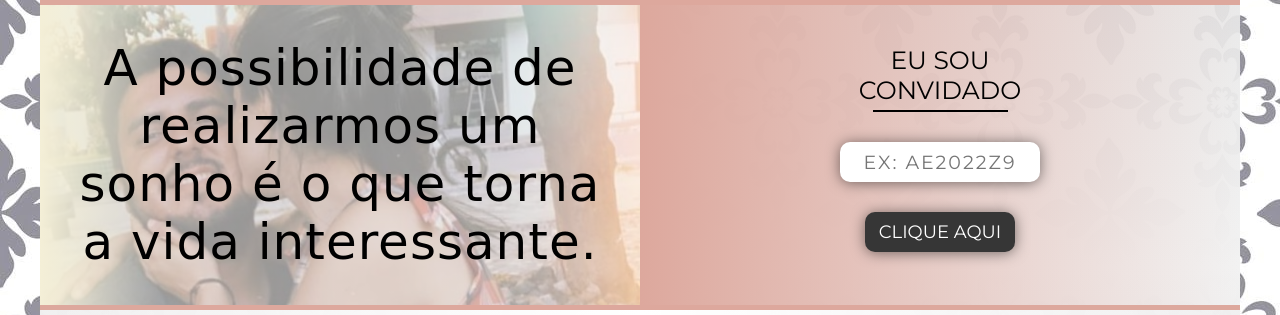
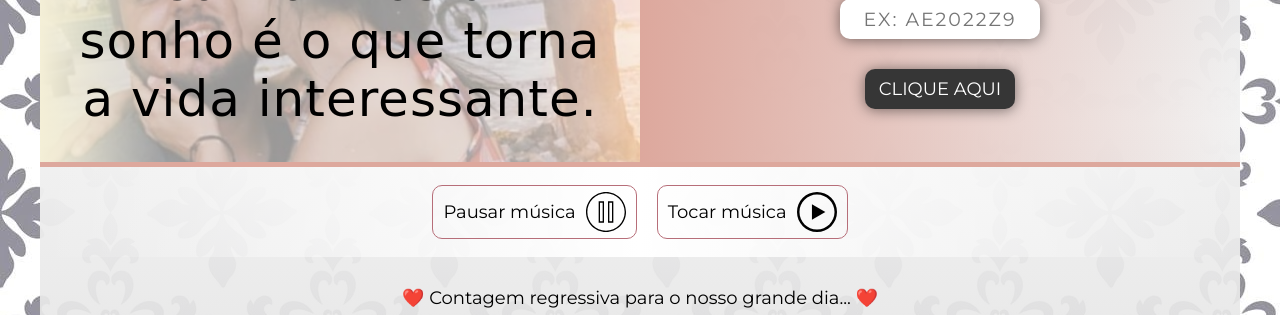
Before and after one commit to IvambergSilva/projCasamentoTelaPrincipal, a plain HTML site: page index.html in a window 1280 px wide. Shown: the part 233-548 px from the top of the page. Drawn offline with Linux system fonts and the light colour scheme; a web font is replaced by a local one.

Commit message:
Update style.css

```diff
--- a/style.css
+++ b/style.css
@@ -14,7 +14,6 @@
 }
 
 div.containerExterno {
-    height: 1000px;
     margin: auto;
 }
 
@@ -30,7 +29,6 @@ div.containerInterno {
     flex-direction: column;
     max-width: 1200px;
     margin: auto;
-    height: 1000px;
     background: linear-gradient(0deg, #ddddddd4, #f2f2f2, #ddddddd4);
 }
 
@@ -66,7 +64,7 @@ div.controle img{
 }
 
 body {
-    background: url(../img/textura1.jpg);
+    background: url(./img/textura1.jpg);
 }
 
 h1 {
```
